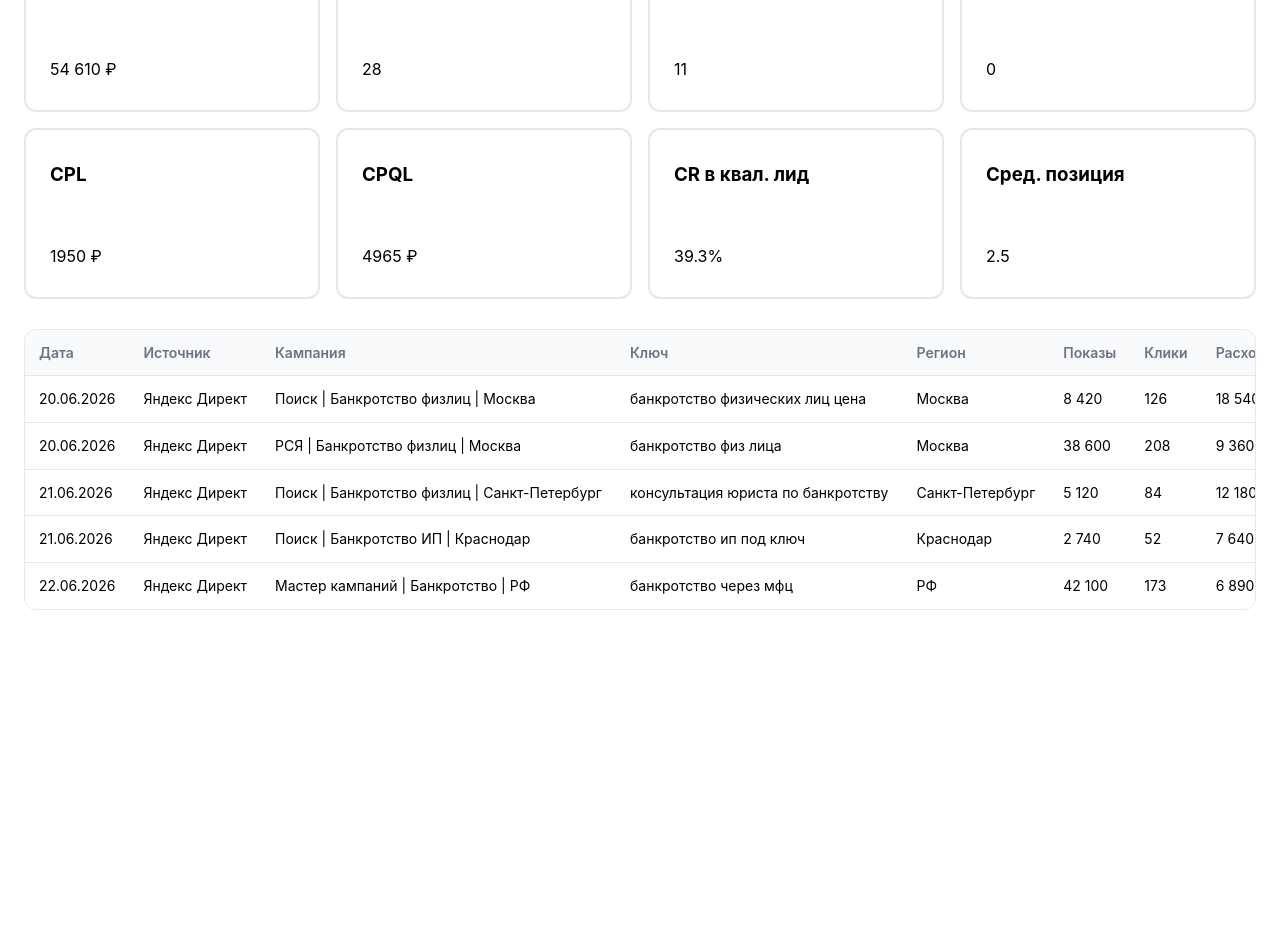
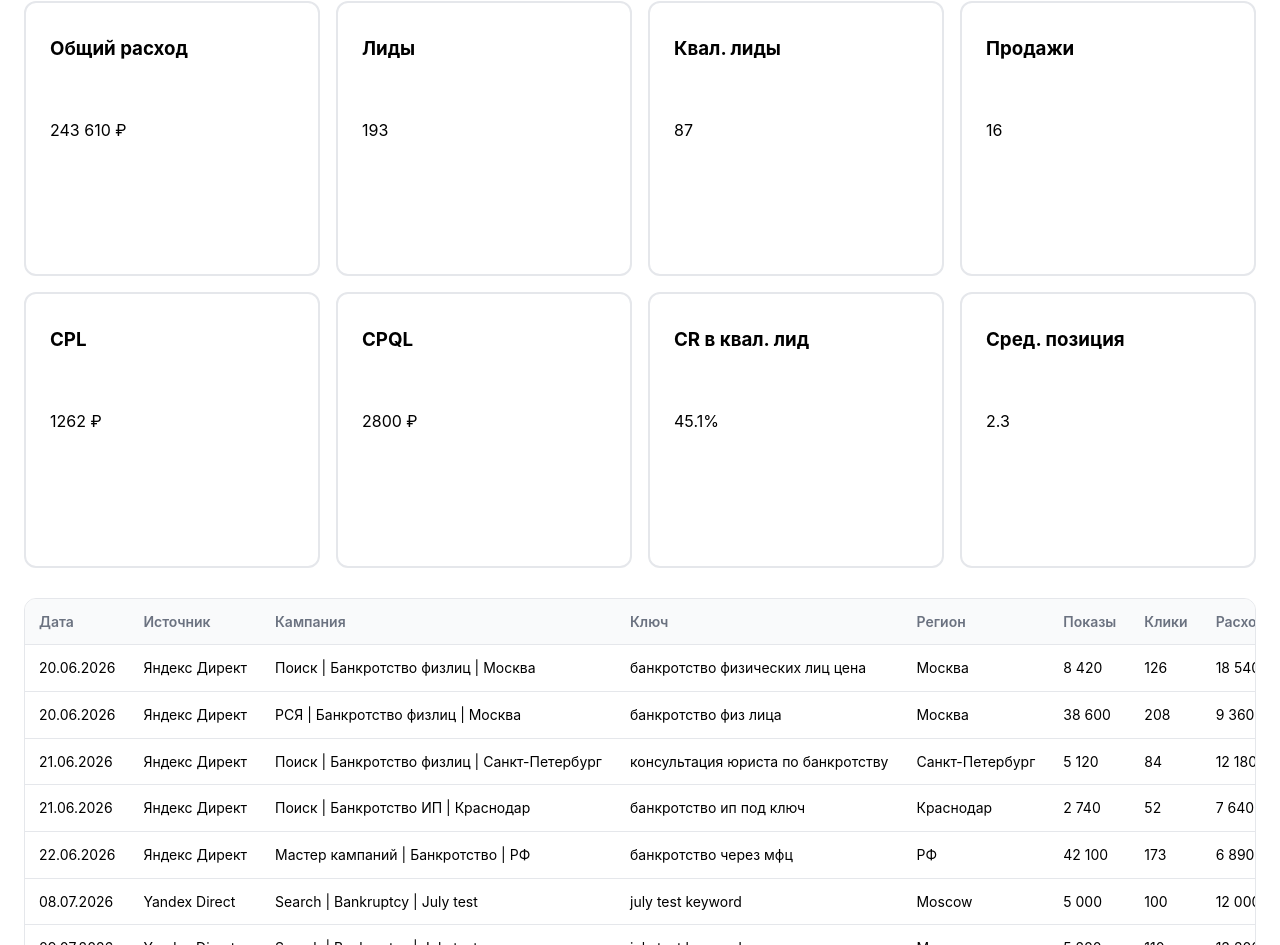
Before and after one commit to maminn174/Marketing-analytical-dashboard, a React (Vite) app: page / in a window 1280 px wide. Shown: the part 327-1272 px from the top of the page. Before the commit the page ends 961 px from the top, so only its background shows below. Built offline with nearby package versions, Linux system fonts and the light colour scheme.

Commit message:
some features

```diff
--- a/src/App.jsx
+++ b/src/App.jsx
@@ -7,7 +7,7 @@ import DashboardFilters from "./components/DashboardFilters";
 import DateRangeControls from "./components/DateRangeControls";
 import { useDateRange } from "./hooks/useDateRange";
 import { useDashboardData } from "./hooks/useDashboardData";
-import {getPreviousEqualPeriod} from "./utils/comparisonPeriodUtils";
+import { useComparisonPeriod } from "./hooks/useComparisonPeriod";
 
 const App = () => {
 
@@ -22,23 +22,33 @@ const App = () => {
     handleDateClick,
   } = useDateRange()
 
+   const {
+       comparisonStartDate,
+       comparisonEndDate,
+       applyPreviousEqualPeriod,
+   } = useComparisonPeriod({ startDate, endDate })
+
   const {
     regions,
     campaigns,
     filteredData,
     metrics,
+    comparisonMetrics,
   } = useDashboardData({
     selectedRegion,
     selectedCampaign,
     startDate,
     endDate,
+    comparisonStartDate,
+    comparisonEndDate,
   })
-
-  console.log(getPreviousEqualPeriod("2026-07-10", "2026-07-20"))
-
 
   return (
     <div className="app">
+      <button onClick={applyPreviousEqualPeriod}>
+        Проверить сравнение
+      </button>
+
       <h1 className="app__title">Маркетинговый дашборд</h1>
 
       <DateRangeControls
@@ -58,7 +68,7 @@ const App = () => {
         onCampaignChange={setSelectedCampaign}
       />
 
-      <KpiGrid metrics={metrics} />
+      <KpiGrid metrics={metrics} comparisonMetrics={comparisonMetrics} />
       <DataTable data={filteredData} />
     </div>
   )
--- a/src/components/DateRangeControls/DateRangeControls.jsx
+++ b/src/components/DateRangeControls/DateRangeControls.jsx
@@ -17,6 +17,8 @@ const DateRangeControls = ({
   }
 
   const today = dayjs();
+  const julyDefaultDate = '2026-07-01'
+  const julyMaxDate = '2026-07-31'
 
   return (
 <>
@@ -26,7 +28,8 @@ const DateRangeControls = ({
       placeholder="Выберите даты"
       clearable
       valueFormat="DD.MM.YYYY"
-      maxDate={new Date()}
+      defaultDate={julyDefaultDate}
+      maxDate={julyMaxDate}
       locale="ru"
       numberOfColumns={2}
       type="range"
--- a/src/components/KPI/KpiCard/KpiCard.jsx
+++ b/src/components/KPI/KpiCard/KpiCard.jsx
@@ -2,13 +2,15 @@ import './KpiCard.scss'
 
 const KpiCard = (props) => {
   const {
-    title, value,
+    title, value, absoluteDelta, percentDelta
   } = props
 
   return (
     <div className="kpi-card">
       <h3 className="kpi-card__title">{title}</h3>
       <p className="kpi-card__value">{value}</p>
+      <p className="kpi-card__value">{absoluteDelta}</p>
+      <p className="kpi-card__value">{percentDelta}</p>
     </div>
   )
 }
--- a/src/components/KPI/KpiGrid/KpiGrid.jsx
+++ b/src/components/KPI/KpiGrid/KpiGrid.jsx
@@ -1,16 +1,31 @@
 import './KpiGrid.scss'
 import KpiCard from "../KpiCard";
 import { formatNumber, formatCurrency, formatPercent } from '../../../utils/formatters'
+import {calculateMetricDelta} from "../../../utils/calculateMetricDelta";
 
 const KpiGrid = (props) => {
   const {
     metrics,
+    comparisonMetrics,
   } = props
+
+  const currentValue = metrics?.totalLeads
+  const comparisonValue = comparisonMetrics?.totalLeads
+
+  const delta = comparisonMetrics
+    ? calculateMetricDelta(currentValue, comparisonValue)
+    : null
 
   return (
     <div className="kpi-grid">
-      <KpiCard title="Общий расход" value={formatCurrency(metrics.totalSpend)} />
-      <KpiCard title="Лиды" value={formatNumber(metrics.totalLeads)} />
+      <KpiCard title="Общий расход" value={formatCurrency(metrics.totalSpend)}
+      />
+      <KpiCard
+        title="Лиды"
+        value={formatNumber(metrics.totalLeads)}
+        absoluteDelta={delta?.absoluteDelta}
+        percentDelta={delta?.percentDelta}
+      />
       <KpiCard title="Квал. лиды" value={formatNumber(metrics.totalQualifiedLeads)} />
       <KpiCard title="Продажи" value={formatNumber(metrics.totalSales)} />
       <KpiCard title="CPL" value={formatCurrency(metrics.cpl.toFixed(0))} />
--- a/src/data/mockData.js
+++ b/src/data/mockData.js
@@ -88,6 +88,258 @@ export const mockData = [
     leads: 4,
     qualifiedLeads: 1,
     sales: 0,
+  },
+  {
+    id: 6,
+    date: "08.07.2026",
+    source: "Yandex Direct",
+    campaign: "Search | Bankruptcy | July test",
+    groupName: "July comparison",
+    keyword: "july test keyword",
+    spend: 12000,
+    clicks: 100,
+    directConversions: 10,
+    impressions: 5000,
+    avgBidPerClick: 120,
+    avgImpressionPosition: 2.4,
+    region: "Moscow",
+    leads: 10,
+    qualifiedLeads: 5,
+    sales: 1,
+  },
+  {
+    id: 7,
+    date: "09.07.2026",
+    source: "Yandex Direct",
+    campaign: "Search | Bankruptcy | July test",
+    groupName: "July comparison",
+    keyword: "july test keyword",
+    spend: 13200,
+    clicks: 110,
+    directConversions: 11,
+    impressions: 5200,
+    avgBidPerClick: 120,
+    avgImpressionPosition: 2.3,
+    region: "Moscow",
+    leads: 11,
+    qualifiedLeads: 5,
+    sales: 1,
+  },
+  {
+    id: 8,
+    date: "10.07.2026",
+    source: "Yandex Direct",
+    campaign: "Search | Bankruptcy | July test",
+    groupName: "July comparison",
+    keyword: "july test keyword",
+    spend: 14400,
+    clicks: 120,
+    directConversions: 12,
+    impressions: 5400,
+    avgBidPerClick: 120,
+    avgImpressionPosition: 2.2,
+    region: "Moscow",
+    leads: 12,
+    qualifiedLeads: 6,
+    sales: 1,
+  },
+  {
+    id: 9,
+    date: "11.07.2026",
+    source: "Yandex Direct",
+    campaign: "Search | Bankruptcy | July test",
+    groupName: "July comparison",
+    keyword: "july test keyword",
+    spend: 15600,
+    clicks: 130,
+    directConversions: 13,
+    impressions: 5600,
+    avgBidPerClick: 120,
+    avgImpressionPosition: 2.1,
+    region: "Moscow",
+    leads: 13,
+    qualifiedLeads: 6,
+    sales: 1,
+  },
+  {
+    id: 10,
+    date: "12.07.2026",
+    source: "Yandex Direct",
+    campaign: "Search | Bankruptcy | July test",
+    groupName: "July comparison",
+    keyword: "july test keyword",
+    spend: 16800,
+    clicks: 140,
+    directConversions: 14,
+    impressions: 5800,
+    avgBidPerClick: 120,
+    avgImpressionPosition: 2,
+    region: "Moscow",
+    leads: 14,
+    qualifiedLeads: 7,
+    sales: 2,
+  },
+  {
+    id: 11,
+    date: "13.07.2026",
+    source: "Yandex Direct",
+    campaign: "Search | Bankruptcy | July test",
+    groupName: "July comparison",
+    keyword: "july test keyword",
+    spend: 18000,
+    clicks: 150,
+    directConversions: 15,
+    impressions: 6000,
+    avgBidPerClick: 120,
+    avgImpressionPosition: 1.9,
+    region: "Moscow",
+    leads: 15,
+    qualifiedLeads: 7,
+    sales: 2,
+  },
+  {
+    id: 12,
+    date: "14.07.2026",
+    source: "Yandex Direct",
+    campaign: "Search | Bankruptcy | July test",
+    groupName: "July comparison",
+    keyword: "july test keyword",
+    spend: 19200,
+    clicks: 160,
+    directConversions: 16,
+    impressions: 6200,
+    avgBidPerClick: 120,
+    avgImpressionPosition: 1.8,
+    region: "Moscow",
+    leads: 16,
+    qualifiedLeads: 8,
+    sales: 2,
+  },
+  {
+    id: 13,
+    date: "15.07.2026",
+    source: "Yandex Direct",
+    campaign: "Search | Bankruptcy | July test",
+    groupName: "July comparison",
+    keyword: "july test keyword",
+    spend: 10200,
+    clicks: 85,
+    directConversions: 8,
+    impressions: 4300,
+    avgBidPerClick: 120,
+    avgImpressionPosition: 2.6,
+    region: "Moscow",
+    leads: 8,
+    qualifiedLeads: 3,
+    sales: 0,
+  },
+  {
+    id: 14,
+    date: "16.07.2026",
+    source: "Yandex Direct",
+    campaign: "Search | Bankruptcy | July test",
+    groupName: "July comparison",
+    keyword: "july test keyword",
+    spend: 10800,
+    clicks: 90,
+    directConversions: 9,
+    impressions: 4500,
+    avgBidPerClick: 120,
+    avgImpressionPosition: 2.5,
+    region: "Moscow",
+    leads: 9,
+    qualifiedLeads: 4,
+    sales: 1,
+  },
+  {
+    id: 15,
+    date: "17.07.2026",
+    source: "Yandex Direct",
+    campaign: "Search | Bankruptcy | July test",
+    groupName: "July comparison",
+    keyword: "july test keyword",
+    spend: 11400,
+    clicks: 95,
+    directConversions: 10,
+    impressions: 4700,
+    avgBidPerClick: 120,
+    avgImpressionPosition: 2.4,
+    region: "Moscow",
+    leads: 10,
+    qualifiedLeads: 4,
+    sales: 1,
+  },
+  {
+    id: 16,
+    date: "18.07.2026",
+    source: "Yandex Direct",
+    campaign: "Search | Bankruptcy | July test",
+    groupName: "July comparison",
+    keyword: "july test keyword",
+    spend: 12000,
+    clicks: 100,
+    directConversions: 11,
+    impressions: 4900,
+    avgBidPerClick: 120,
+    avgImpressionPosition: 2.3,
+    region: "Moscow",
+    leads: 11,
+    qualifiedLeads: 5,
+    sales: 1,
+  },
+  {
+    id: 17,
+    date: "19.07.2026",
+    source: "Yandex Direct",
+    campaign: "Search | Bankruptcy | July test",
+    groupName: "July comparison",
+    keyword: "july test keyword",
+    spend: 12600,
+    clicks: 105,
+    directConversions: 12,
+    impressions: 5100,
+    avgBidPerClick: 120,
+    avgImpressionPosition: 2.2,
+    region: "Moscow",
+    leads: 12,
+    qualifiedLeads: 5,
+    sales: 1,
+  },
+  {
+    id: 18,
+    date: "20.07.2026",
+    source: "Yandex Direct",
+    campaign: "Search | Bankruptcy | July test",
+    groupName: "July comparison",
+    keyword: "july test keyword",
+    spend: 13200,
+    clicks: 110,
+    directConversions: 16,
+    impressions: 5300,
+    avgBidPerClick: 120,
+    avgImpressionPosition: 2.1,
+    region: "Moscow",
+    leads: 16,
+    qualifiedLeads: 8,
+    sales: 2,
+  },
+  {
+    id: 19,
+    date: "21.07.2026",
+    source: "Yandex Direct",
+    campaign: "Search | Bankruptcy | July test",
+    groupName: "July comparison",
+    keyword: "july test keyword",
+    spend: 9600,
+    clicks: 80,
+    directConversions: 8,
+    impressions: 4000,
+    avgBidPerClick: 120,
+    avgImpressionPosition: 2.7,
+    region: "Moscow",
+    leads: 8,
+    qualifiedLeads: 3,
+    sales: 0,
   }
 ];
 
--- /dev/null
+++ b/src/hooks/useComparisonPeriod.js
@@ -0,0 +1,50 @@
+import { useState, useEffect } from "react";
+import { getPreviousEqualPeriod } from "../utils/comparisonPeriodUtils";
+
+export const useComparisonPeriod = ({startDate, endDate}) => {
+  const [comparisonPreset, setComparisonPreset] = useState(null)
+  const [comparisonStartDate, setComparisonStartDate] = useState(null)
+  const [comparisonEndDate, setComparisonEndDate] = useState(null)
+
+  const applyPreviousEqualPeriod = () => {
+    const applyPeriod = getPreviousEqualPeriod(startDate, endDate)
+    if (!applyPeriod) {
+      resetComparison()
+      return
+    }
+
+    setComparisonPreset("previous-equal")
+    setComparisonStartDate(applyPeriod.startDate)
+    setComparisonEndDate(applyPeriod.endDate)
+  }
+
+
+  const resetComparison = () => {
+    setComparisonPreset(null)
+    setComparisonStartDate(null)
+    setComparisonEndDate(null)
+  }
+
+  useEffect(() => {
+    if (comparisonPreset !== "previous-equal") {
+      return
+    }
+
+    const applyPeriod = getPreviousEqualPeriod(startDate, endDate)
+
+    if (!applyPeriod) {
+      return
+    }
+
+    setComparisonStartDate(applyPeriod.startDate)
+    setComparisonEndDate(applyPeriod.endDate)
+  }, [startDate, endDate, comparisonPreset]);
+
+  return {
+    comparisonPreset,
+    comparisonStartDate,
+    comparisonEndDate,
+    applyPreviousEqualPeriod,
+    resetComparison
+  }
+}
--- a/src/hooks/useDashboardData.js
+++ b/src/hooks/useDashboardData.js
@@ -6,12 +6,15 @@ import { calculateMetrics } from "../utils/calculateMetrics";
 import { getUniqueOptions } from "../utils/getUniqueOptions";
 import { ALL_REGIONS, ALL_CAMPAIGNS } from "../constants/dashboardFilters";
 
+
 export const useDashboardData = ({
-                                   selectedRegion,
-                                   selectedCampaign,
-                                   startDate,
-                                   endDate,
-                                 }) => {
+  selectedRegion,
+  selectedCampaign,
+  startDate,
+  endDate,
+  comparisonStartDate,
+  comparisonEndDate,
+}) => {
   const [mainData, setMainData] = useState(mockData)
   const [missedLeadsData, setMissedLeadsData] = useState(missedLeadsMockData)
 
@@ -32,6 +35,22 @@ export const useDashboardData = ({
 
   const metrics = calculateMetrics(filteredData)
 
+  const hasComparisonPeriod = Boolean(comparisonStartDate && comparisonEndDate)
+
+  const comparisonFilteredData = hasComparisonPeriod
+    ? filterDashboardData({
+    data: mergedData,
+    selectedRegion,
+    selectedCampaign,
+    allRegionsLabel: ALL_REGIONS,
+    allCampaignsLabel: ALL_CAMPAIGNS,
+    startDate: comparisonStartDate,
+    endDate: comparisonEndDate,
+  })
+    : []
+
+  const comparisonMetrics = hasComparisonPeriod ? calculateMetrics(comparisonFilteredData) : null
+
   return {
     mainData,
     setMainData,
@@ -41,5 +60,7 @@ export const useDashboardData = ({
     campaigns,
     filteredData,
     metrics,
+    comparisonFilteredData,
+    comparisonMetrics,
   }
 }
--- /dev/null
+++ b/src/utils/calculateMetricDelta.js
@@ -0,0 +1,11 @@
+export const calculateMetricDelta = (currentValue, comparisonValue) => {
+  const absoluteDelta = currentValue - comparisonValue
+  const percentDelta = comparisonValue !== 0
+    ? (currentValue - comparisonValue) / comparisonValue * 100
+    :  null
+
+  return {
+    absoluteDelta,
+    percentDelta,
+  }
+}
```
